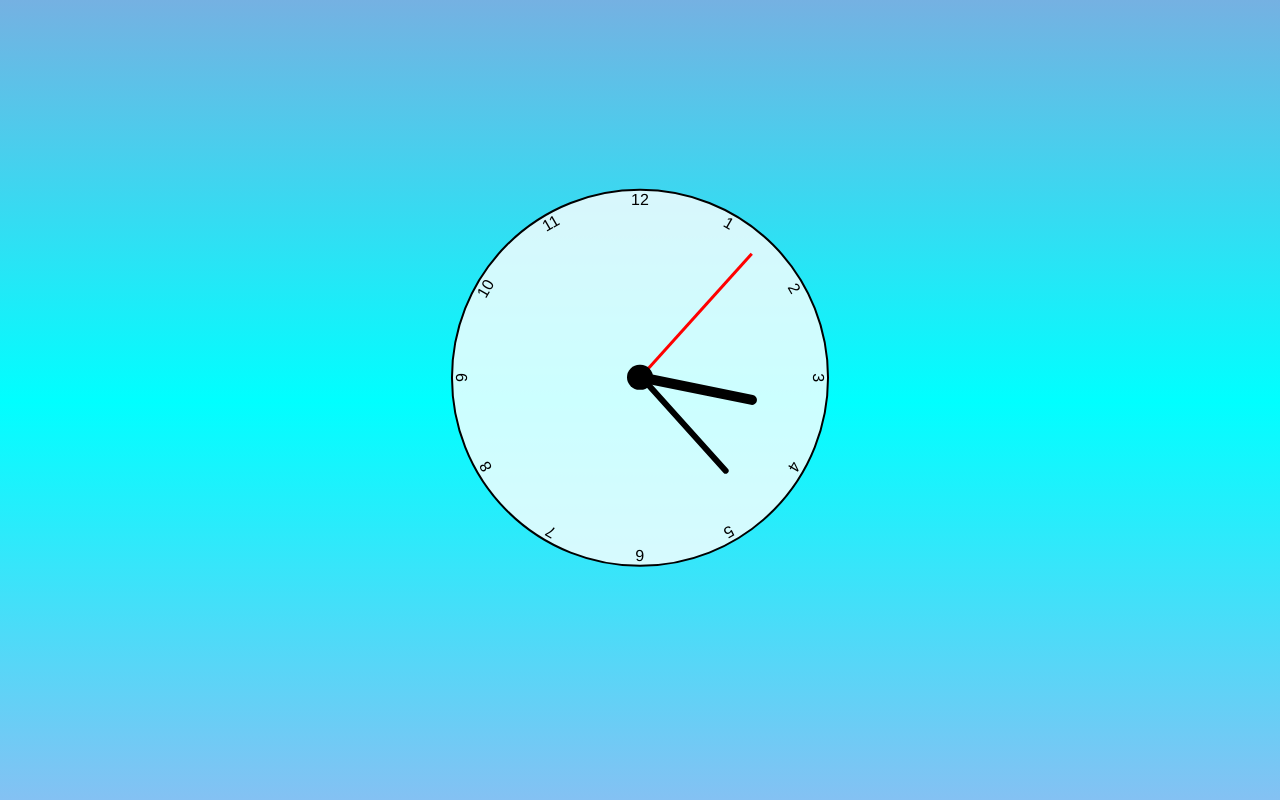
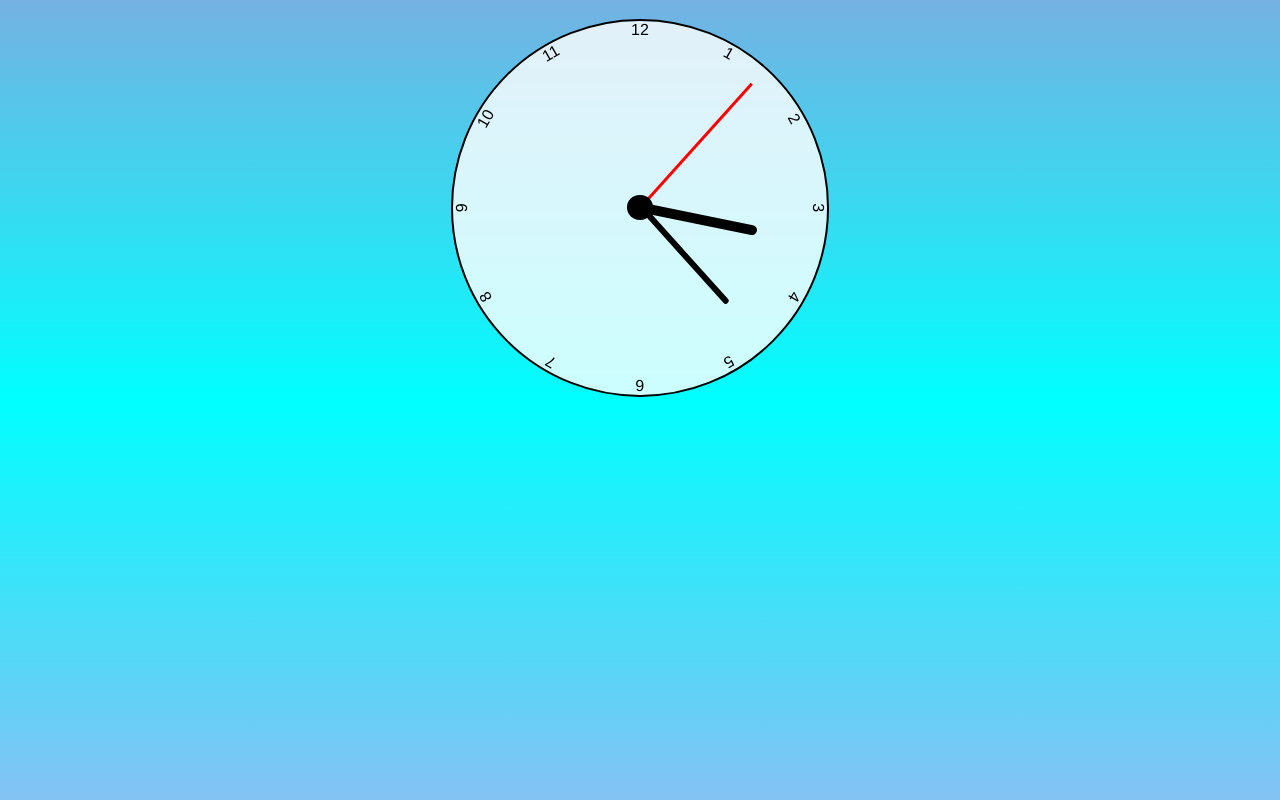
Before and after one commit to RohitSKoujalagi/Clock, a plain HTML site: page index.html in a window 1280 px wide. Drawn offline with Linux system fonts and the light colour scheme.

Commit message:
Update Clock.css

```diff
--- a/Clock.css
+++ b/Clock.css
@@ -29,7 +29,7 @@ body{
     position: relative;
     margin:  auto;
     padding: 0;
-    transform: translateY(50%);
+    transform: translateY(5%);
 
 
 }
```
